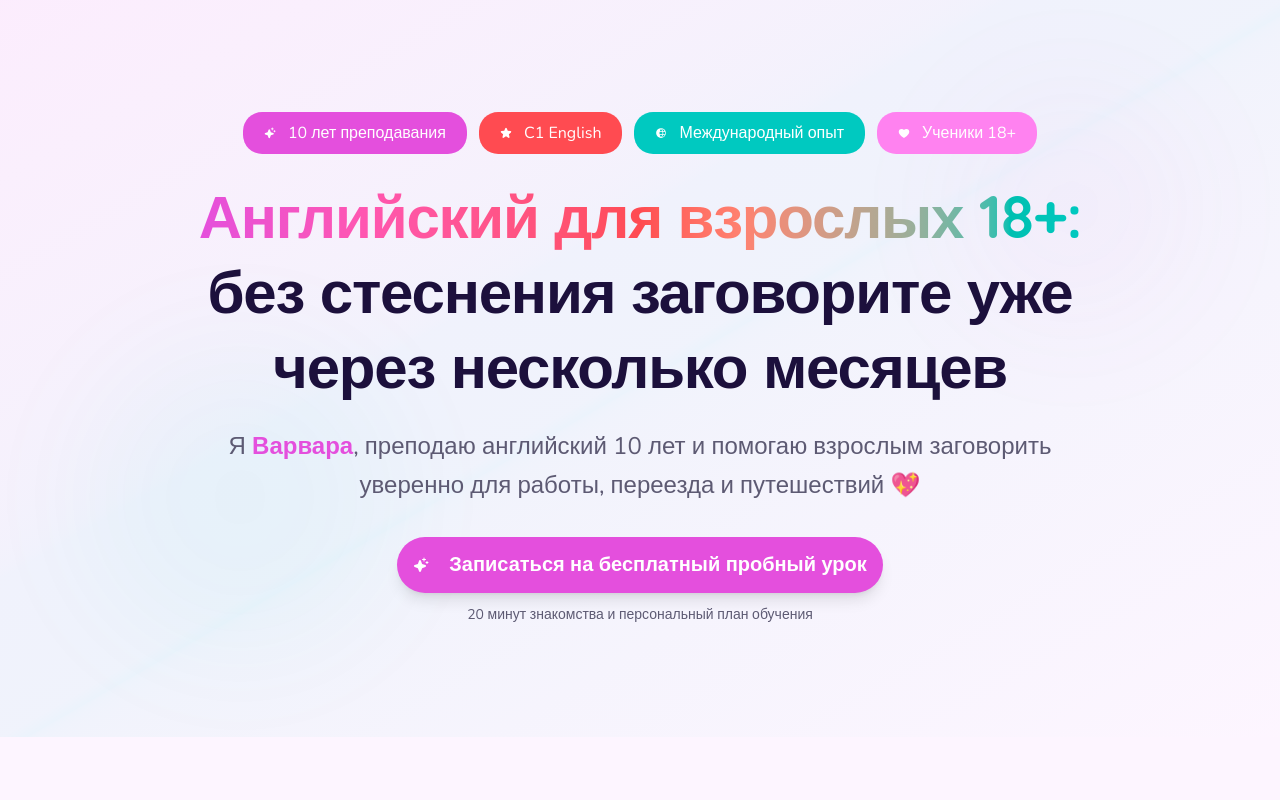
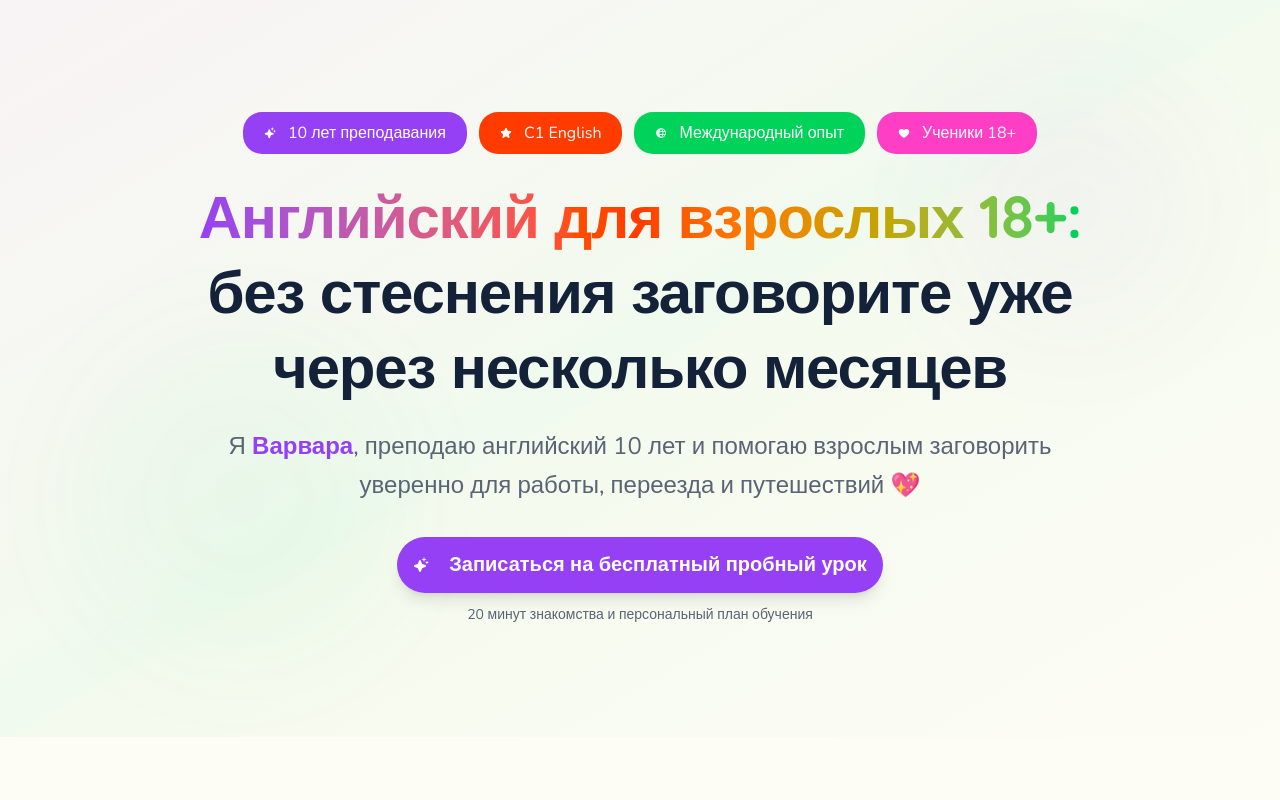
Before and after one commit to olgachka17/englishwithvarvara, a React (Vite) app: page / in a window 1280 px wide. Shown: the top 800 px of the page. Built offline with nearby package versions, Linux system fonts and the light colour scheme.

Commit message:
Generated by Spark: Попробовать другую палитру цветов

```diff
--- a/src/index.css
+++ b/src/index.css
@@ -8,31 +8,31 @@
 }
 
 :root {
-  --background: oklch(0.98 0.015 320);
-  --foreground: oklch(0.22 0.08 290);
+  --background: oklch(0.99 0.01 100);
+  --foreground: oklch(0.25 0.05 260);
 
   --card: oklch(1 0 0);
-  --card-foreground: oklch(0.22 0.08 290);
+  --card-foreground: oklch(0.25 0.05 260);
   --popover: oklch(1 0 0);
-  --popover-foreground: oklch(0.22 0.08 290);
+  --popover-foreground: oklch(0.25 0.05 260);
 
-  --primary: oklch(0.68 0.24 330);
+  --primary: oklch(0.58 0.25 300);
   --primary-foreground: oklch(1 0 0);
-  --secondary: oklch(0.72 0.20 190);
+  --secondary: oklch(0.75 0.22 150);
   --secondary-foreground: oklch(1 0 0);
-  --muted: oklch(0.96 0.02 320);
-  --muted-foreground: oklch(0.48 0.04 290);
-  --accent: oklch(0.75 0.26 25);
+  --muted: oklch(0.97 0.01 100);
+  --muted-foreground: oklch(0.50 0.03 260);
+  --accent: oklch(0.70 0.28 45);
   --accent-foreground: oklch(1 0 0);
   --destructive: oklch(0.577 0.245 27.325);
   --destructive-foreground: oklch(1 0 0);
 
-  --highlight-pink: oklch(0.82 0.22 340);
-  --highlight-yellow: oklch(0.90 0.16 95);
+  --highlight-pink: oklch(0.75 0.28 350);
+  --highlight-yellow: oklch(0.88 0.18 85);
 
-  --border: oklch(0.90 0.02 320);
-  --input: oklch(0.90 0.02 320);
-  --ring: oklch(0.68 0.24 330);
+  --border: oklch(0.92 0.01 100);
+  --input: oklch(0.92 0.01 100);
+  --ring: oklch(0.58 0.25 300);
 
   --radius: 1.2rem;
 }
```
